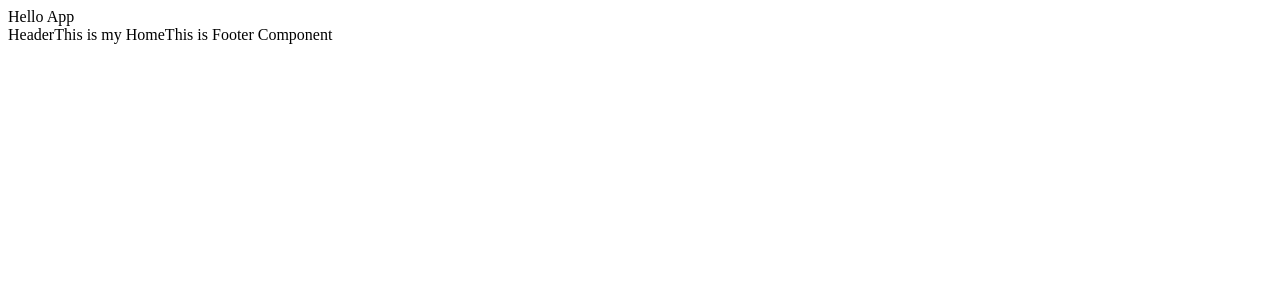
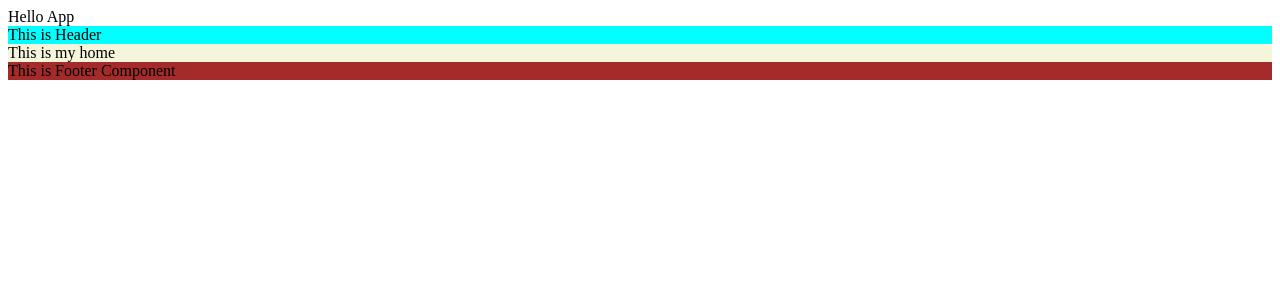
Before and after one commit to sansubed/ReactBackendFrontend, a React (Vite) app: page / in a window 1280 px wide. Shown: the top 300 px of the page. Built offline with nearby package versions, Linux system fonts and the light colour scheme.

Commit message:
add css files in home, footer and header components

```diff
--- /dev/null
+++ b/src/Footer/footer.css
@@ -0,0 +1,3 @@
+.footer {
+  background-color: brown;
+}
--- a/src/Footer/footer.jsx
+++ b/src/Footer/footer.jsx
@@ -1,5 +1,11 @@
+import "./footer.css";
+
 function Footer() {
-  return <>This is Footer Component</>;
+  return (
+    <>
+      <div className="footer">This is Footer Component</div>
+    </>
+  );
 }
 
 export default Footer;
--- /dev/null
+++ b/src/Header/header.css
@@ -0,0 +1,3 @@
+.header {
+  background-color: aqua;
+}
--- a/src/Header/header.jsx
+++ b/src/Header/header.jsx
@@ -1,5 +1,11 @@
+import "./header.css";
+
 function Header() {
-  return <>Header</>;
+  return (
+    <>
+      <div className="header">This is Header</div>
+    </>
+  );
 }
 
 export default Header;
--- /dev/null
+++ b/src/Home/home.css
@@ -0,0 +1,3 @@
+.home {
+  background-color: beige;
+}
--- a/src/Home/home.jsx
+++ b/src/Home/home.jsx
@@ -1,5 +1,11 @@
+import "./home.css";
+
 function Home() {
-  return <>This is my Home</>;
+  return (
+    <>
+      <div className="home">This is my home</div>
+    </>
+  );
 }
 
 export default Home;
```
